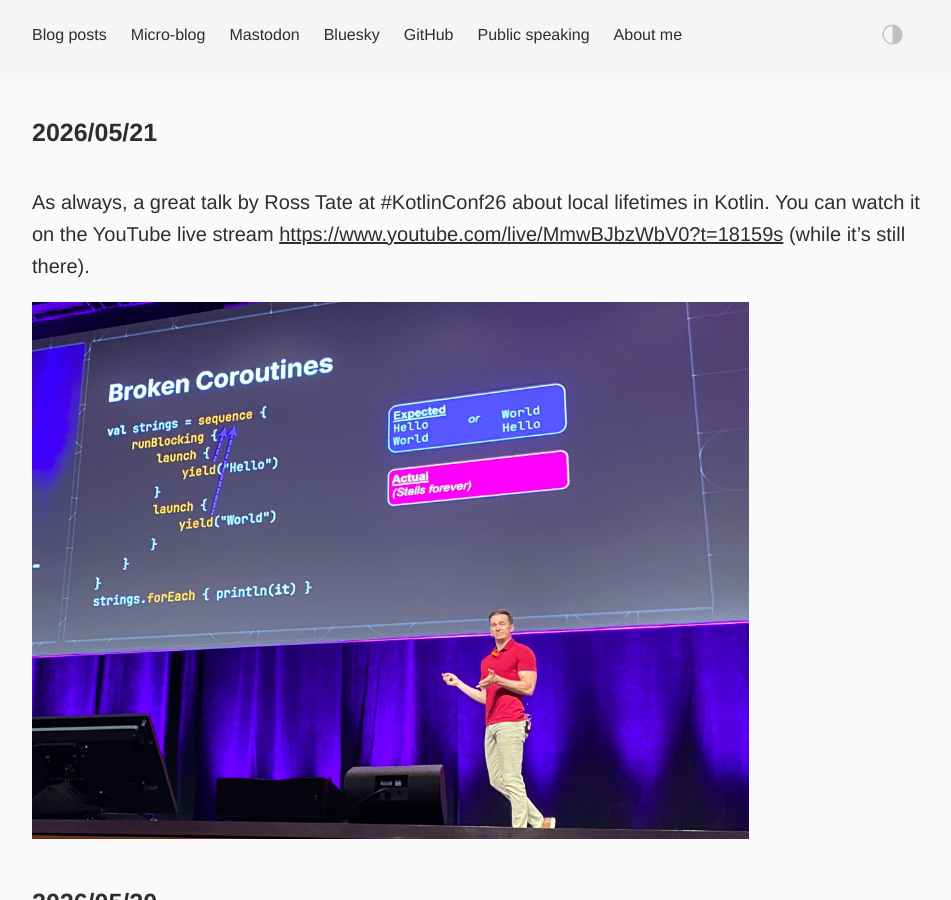
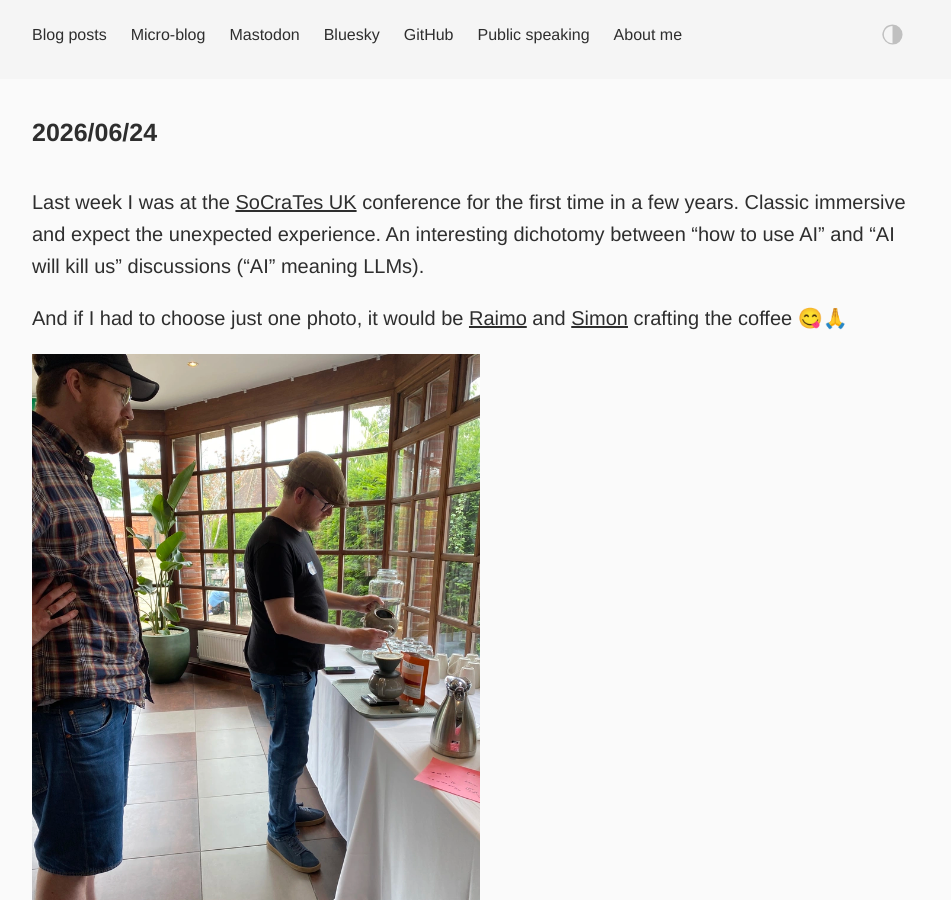
Before and after one commit to dkandalov/dkandalov.github.io, a Jekyll site: the page built from micro-blog.md, in a window 1280 px wide and 900 px high. Shown: the whole window, without its empty margins (160-1111 px from the left). Built offline with Jekyll 4.4.1, drawn with Linux system fonts in a browser that asks for light colours.

Commit message:
updated micro-blog

```diff
--- a/micro-blog.md
+++ b/micro-blog.md
@@ -2,6 +2,14 @@
 layout: post
 permalink: /micro-blog/
 ---
+
+#### 2026/06/24
+Last week I was at the [SoCraTes UK](https://socratesuk.org) conference for the first time in a few years. Classic immersive and expect the unexpected experience. An interesting dichotomy between "how to use AI" and "AI will kill us" discussions ("AI" meaning LLMs).
+
+And if I had to choose just one photo, it would be [Raimo](https://hachyderm.io/@rradczewski) and [Simon](https://mastodon.social/@goertzen@mastodontech.de) crafting the coffee 😋🙏
+
+<img src="../assets/images/micro-blog/2026-06-24.webp" width="50%" height="50%"/>
+
 
 #### 2026/05/21
 As always, a great talk by Ross Tate at #KotlinConf26 about local lifetimes in Kotlin. You can watch it on the YouTube live stream <https://www.youtube.com/live/MmwBJbzWbV0?t=18159s> (while it's still there).
```
Also changed, not shown: assets/images/micro-blog/2026-06-24.webp (added).
